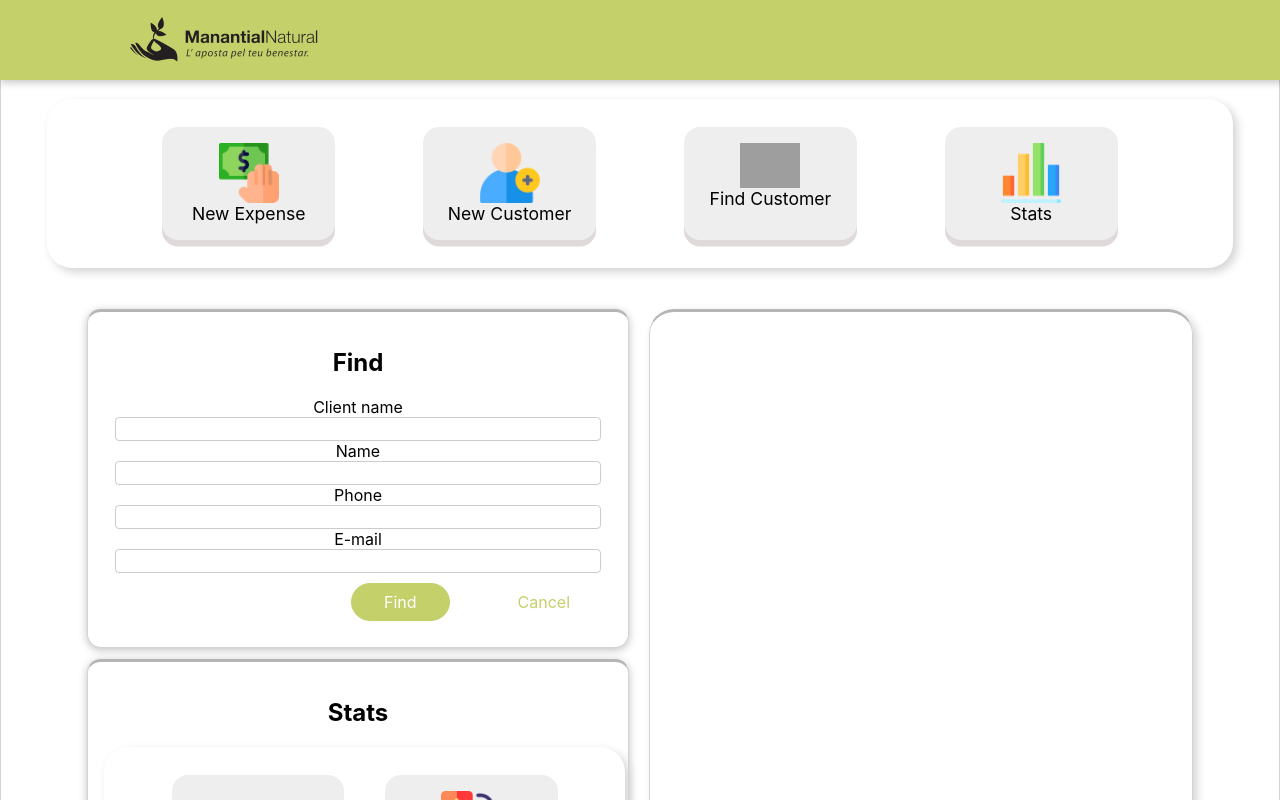
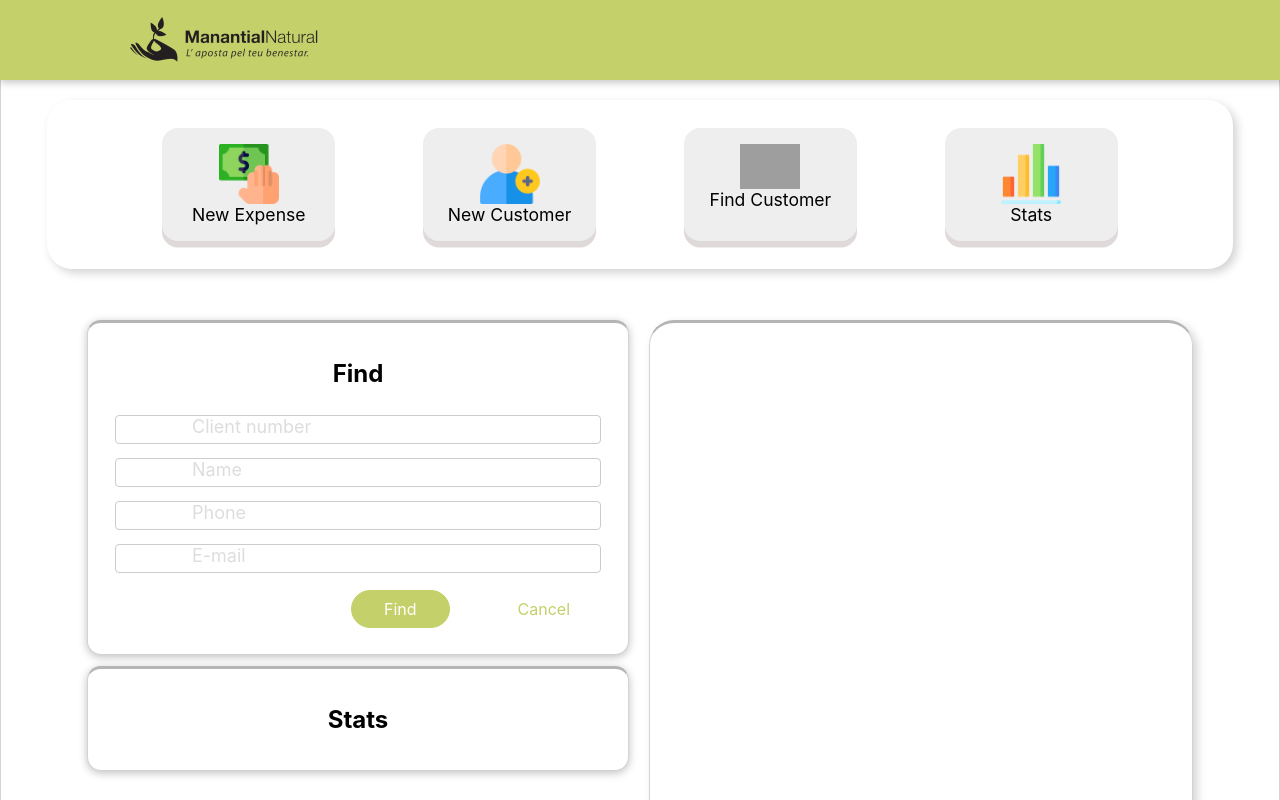
Before and after one commit to aloyarzabal/React-vip-customers-management, a React (Create React App) app: page / in a window 1280 px wide. Both pictures are taken after a click on the element "Find Customer". Shown: the top 800 px of the page. Built offline with nearby package versions, Linux system fonts and the light colour scheme; grey boxes are pictures that could not be loaded.

Commit message:
useContext and status to hide the menu

```diff
--- a/src/App.js
+++ b/src/App.js
@@ -1,19 +1,47 @@
+import { useState, createContext } from "react";
+
 import "./App.css";
 import Card from "./Components/UI/Card";
 import Header from "./Components/Layouts/Header";
 import MainIcons from "./Components/Icons/MainIcons";
 import BottomPannel from "./Components/Layouts/BottomPannel";
 
+export const MainTaskContext = createContext(null
+//   {
+//   addExpense: false,
+//   addNewCustomer: false,
+//   ctxFindCustomer: () =>  {},
+//   ctxCheckStats: () =>  {}
+// }
+);
+
 function App() {
+
+  const [findCustomer, setFindCustomer] = useState(false);
+  const [checkStats, setCheckStats] = useState(false);
+  const [newExpense, setNewExpense] = useState(false);
+  const [newCustomer, setNewCustomer] = useState(false);
+
+  const mainTaskContext = {
+    setNewExpense, newExpense,
+    setNewCustomer,
+    setFindCustomer, findCustomer,
+    setCheckStats, checkStats
+  }
+
   return (
+    <MainTaskContext.Provider value={ mainTaskContext }>
+
+      console.log(`Find Customer ${findCustomer}`);
+        console.log(`CheckStats ${checkStats}`);
       <div className="App">
         <Header />
         <Card>
-        <h2> Main Functions</h2>
           <MainIcons />
           <BottomPannel />
         </Card>
       </div>
+    </MainTaskContext.Provider>
   );
 }
 
--- a/src/Components/Icons/Icon.js
+++ b/src/Components/Icons/Icon.js
@@ -1,10 +1,9 @@
 import classes from './Icon.module.css';
 
 const Icon = props => {
-    return <div className={classes.appButton}>
+    return <div className={classes.appButton} onClick={props.onClick} >
         <img src={props.icon} alt="star icon yellow"/>
         <span> {props.name}</span>
-
     </div>
 }
 
--- a/src/Components/Icons/IconCard.module.css
+++ b/src/Components/Icons/IconCard.module.css
@@ -3,8 +3,8 @@
     flex-wrap: wrap;
     justify-content: space-evenly;
     background-color: transparent;
-    width: 90%;
-    margin: auto;
+    max-width: 90%;
+    margin: 50px auto  20px auto;
     border-radius: 25px;
     padding: 0.5rem 2rem;
     box-shadow: 4px 4px 10px lightgray;
--- a/src/Components/Icons/MainIcons.js
+++ b/src/Components/Icons/MainIcons.js
@@ -1,3 +1,6 @@
+import { useState, useContext } from 'react';
+import { MainTaskContext } from '../../App';
+
 import Icon from './Icon';
 import IconCard from './IconCard';
 
@@ -7,11 +10,39 @@ import newCustomerIcon from '../../Assets/add-friend.png';
 import newExpenseIcon from '../../Assets/spending.png';
 
 const MainIcons = props => {
+
+    const { setNewExpense, setNewCustomer,
+            setFindCustomer,setCheckStats} = useContext(MainTaskContext);
+
+    const restartAllStats = () => {
+        setFindCustomer(false);
+        setCheckStats(false);
+    }
+
+    const newExpenseHandler = () => {
+        restartAllStats();
+     }
+    const newCustomerHandler = () => {
+        restartAllStats();
+     }
+
+    const findCustomerHandler = () => {
+        restartAllStats();
+        setFindCustomer(true);
+    }
+
+    const statsHandler = () => {
+        restartAllStats();
+        setCheckStats(true);
+        // console.log(`CheckStats ${checkStats}`);
+        // console.log(`Find Customer ${findCustomer}`);
+    }
+
     return <IconCard>
-        <Icon icon={newExpenseIcon} name={'New Expense'}/>
-        <Icon icon={newCustomerIcon} name={'New Customer'}/>
-        <Icon icon={starIcon} name={'Find Customer'}/>
-        <Icon icon={statsIcon} name={'Stats'}/>
+        <Icon icon={newExpenseIcon} name={'New Expense'} onClick={newExpenseHandler}/>
+        <Icon icon={newCustomerIcon} name={'New Customer'} onClick={newCustomerHandler}/>
+        <Icon icon={starIcon} name={'Find Customer'} onClick={findCustomerHandler} />
+        <Icon icon={statsIcon} name={'Stats'} onClick={statsHandler} />
     </IconCard>
 }
 
--- a/src/Components/Icons/SecondaryIcons.js
+++ b/src/Components/Icons/SecondaryIcons.js
@@ -1,20 +1,25 @@
+import { useContext } from "react";
+
 import IconCard from "./IconCard";
 import Icon from "./Icon";
 import Card from "../UI/Card";
+import { MainTaskContext } from "../../App";
 
 import birthdayIcon from "../../Assets/birthday.png";
 import crownIcon from "../../Assets/crown.png";
 import pointsIcon from "../../Assets/exchange.png";
 
 const SecondaryIcons = (props) => {
+
+  const {checkStats} = useContext(MainTaskContext);
   return (
     <Card>
       <h2>Stats</h2>
-      <IconCard>
+      {checkStats && <IconCard>
         <Icon name={'Best Customers'} icon={crownIcon}/>
         <Icon name={'Points'} icon={pointsIcon}/>
         <Icon name={'Birthday'} icon={birthdayIcon}/>
-      </IconCard>
+      </IconCard>}
     </Card>
   );
 };
--- a/src/Components/Layouts/Header.js
+++ b/src/Components/Layouts/Header.js
@@ -6,7 +6,7 @@ import classes from './Header.module.css';
 const Header = () => {
     return <Fragment>
         <header className={classes.header}>
-            <img src={shopLogo} className={classes['main-image']} />
+            <img src={shopLogo} className={classes['main-image']} alt='Oficial logo of the store'/>
         </header>
     </Fragment>
 }
--- a/src/Components/Search/SearchMenu.js
+++ b/src/Components/Search/SearchMenu.js
@@ -1,27 +1,35 @@
+import { useState, useContext } from "react";
+import { MainTaskContext } from "../../App";
+
 import Card from "../UI/Card";
-
 import classes from "./SearchMenu.module.css";
 
+
+
 const SearchMenu = (props) => {
+  // const [isSelected, setIsSelected] = useState(false);
+
+  const { findCustomer} = useContext(MainTaskContext);
+
   return (
     <Card>
       <h2>Find</h2>
-      <form className={classes.form}>
-        <label>Client name</label>
+      {findCustomer && <form className={classes.form} >
+        <input type="text"></input>
+        <label>Client number</label>
         <input type="text"></input>
         <label>Name</label>
-        <input type="text"></input>
+        <input type="text" ></input>
         <label>Phone</label>
-        <input type="text"></input>
+        <input type="text" ></input>
         <label>E-mail</label>
-        <input type="text"></input>
         <div className={classes.actions}>
           <button className={classes.find}>Find</button>
           <button type="button" onClick={props.onCancel}>
             Cancel
           </button>
         </div>
-      </form>
+      </form>}
     </Card>
   );
 };
--- a/src/Components/Search/SearchMenu.module.css
+++ b/src/Components/Search/SearchMenu.module.css
@@ -1,7 +1,13 @@
-.form {
-}
+.form {}
+
 .form label {
   display: block;
+  position: absolute;
+  left: 15vw;
+  color: rgba(211, 211, 211, 0.768);
+  transform: translateY(-35px);
+  transition: 0.5s all;
+  font-size: 18px;
 }
 .form input {
   font: inherit;
@@ -9,7 +15,17 @@
   border-radius: 4px;
   width: 30rem;
   max-width: 100%;
+  margin: 7px;
+  height: 25px;
 }
+.form input:focus + label{
+  transform: translateY(-45px) translateX(-10px);
+  color: black;
+  background-color: white;
+  font-size: 12px;
+  padding: 0 6px;
+}
+
 .form button {
   font: inherit;
   color: #c4d06a;
@@ -20,6 +36,7 @@
   padding: 0.5rem 2rem;
   margin: 10px;
 }
+
 .form .find {
   border: 1px solid #c4d06a;
   background-color: #c4d06a;
@@ -30,6 +47,7 @@
 .form .find:active {
   background-color: #8a9347;
 }
+
 .actions {
   display: flex;
   justify-content: flex-end;
```
Lines whose indentation alone changed are shown as unchanged.
